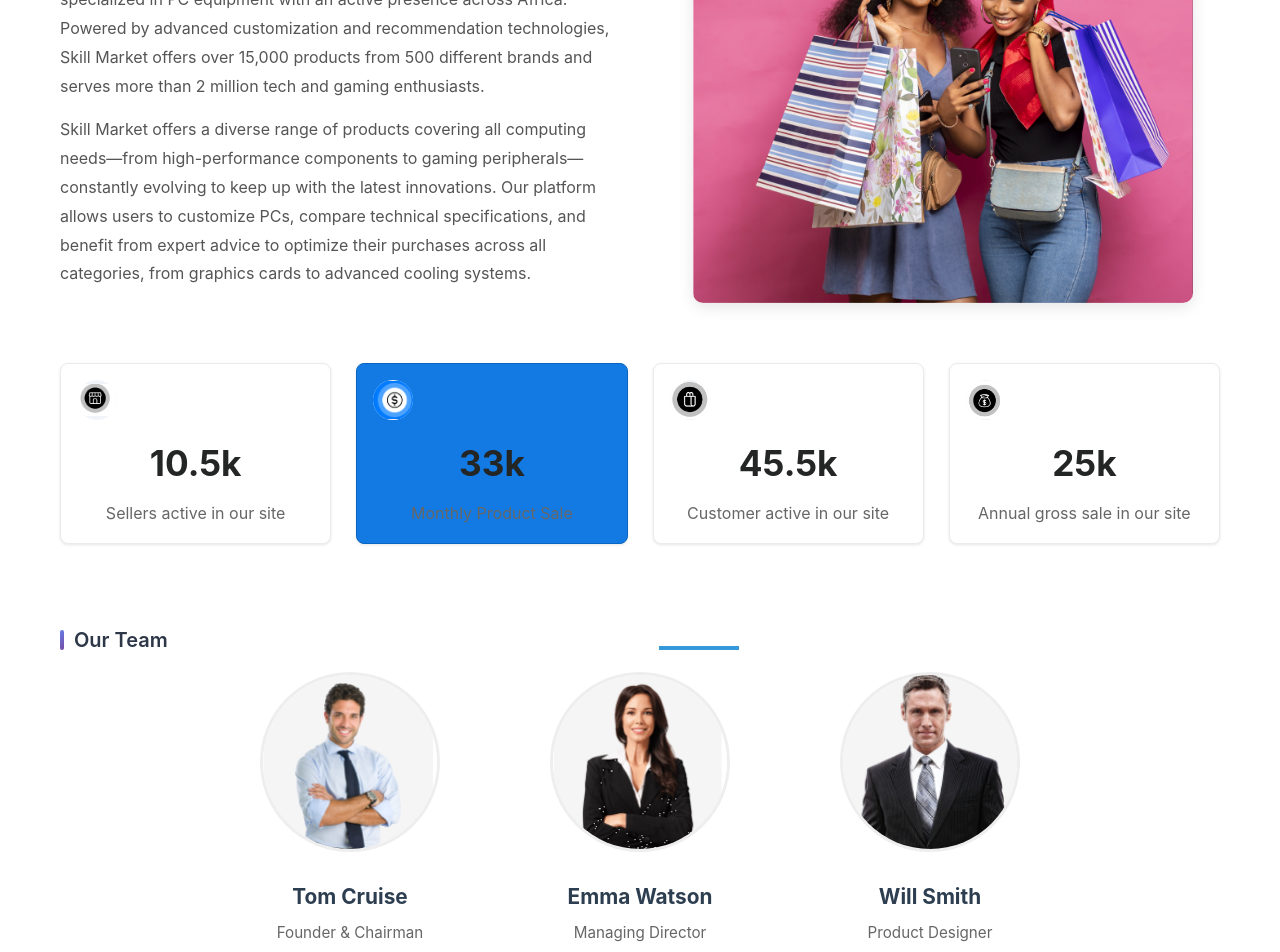
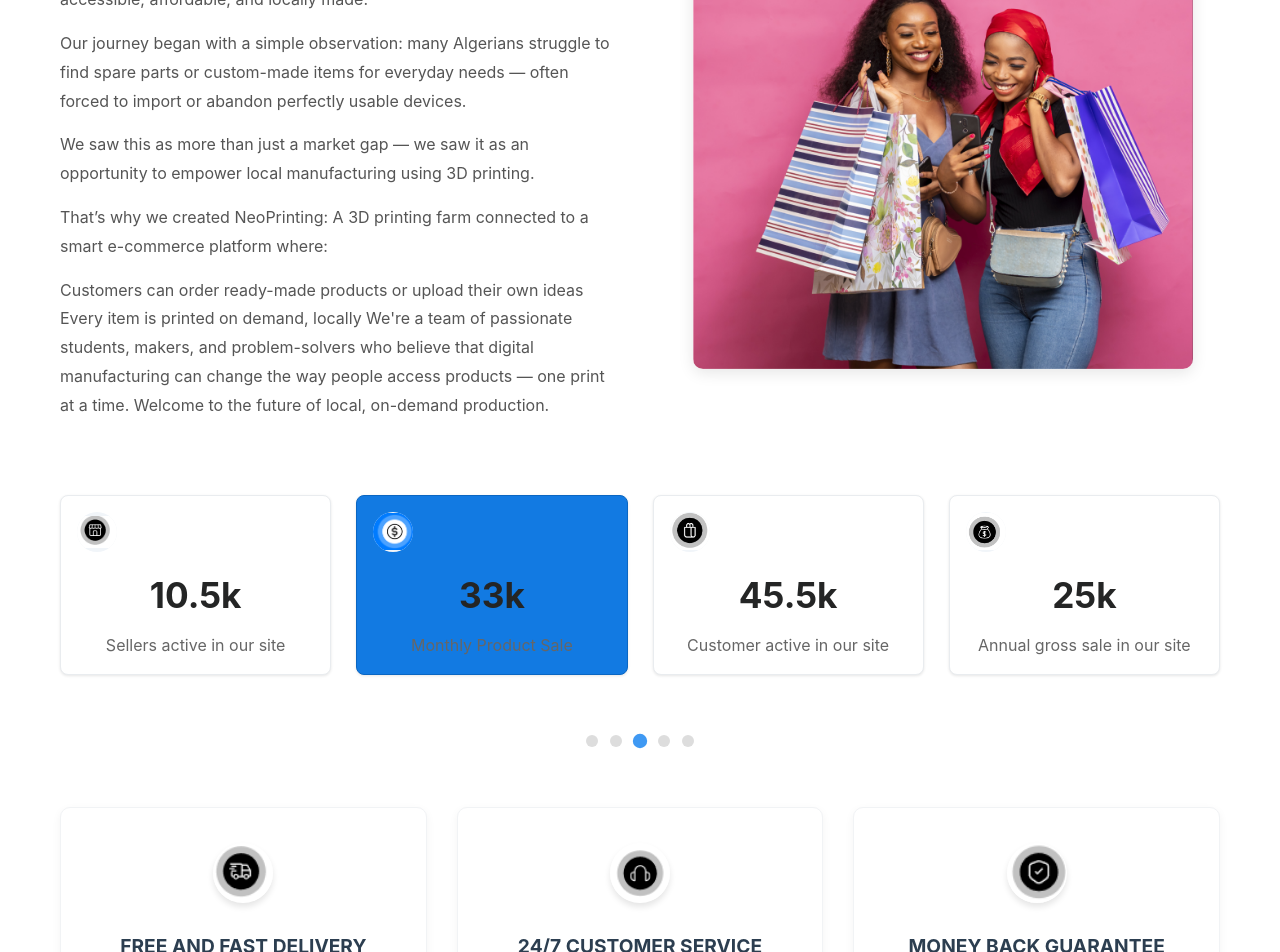
Before and after one commit to latum0/Dj3d, a React (Vite) app: page /about in a window 1280 px wide. Shown: the part 340-1292 px from the top of the page. Built offline with nearby package versions, Linux system fonts and the light colour scheme.

Commit message:
fixed about

```diff
--- a/src/pages/About.jsx
+++ b/src/pages/About.jsx
@@ -23,12 +23,28 @@ export default function About() {
 
             <section className="about-section">
                 <div className="about-content">
-                    <h1 className="about-title">Our Story</h1>
+                    <h1 className="about-title">NeoPrinting</h1>
                     <p>
-                        Launched in 2025, Skill Market is the first e-commerce platform specialized in PC equipment with an active presence across Africa. Powered by advanced customization and recommendation technologies, Skill Market offers over 15,000 products from 500 different brands and serves more than 2 million tech and gaming enthusiasts.
+                        At NeoPrinting, we believe that customized products should be accessible, affordable, and locally made.
                     </p>
                     <p>
-                        Skill Market offers a diverse range of products covering all computing needs—from high-performance components to gaming peripherals—constantly evolving to keep up with the latest innovations. Our platform allows users to customize PCs, compare technical specifications, and benefit from expert advice to optimize their purchases across all categories, from graphics cards to advanced cooling systems.
+                        Our journey began with a simple observation: many Algerians struggle to find spare parts or custom-made items for everyday needs — often forced to import or abandon perfectly usable devices.
+                    </p>
+                    <p>
+                        We saw this as more than just a market gap — we saw it as an opportunity to empower local manufacturing using 3D printing.
+                    </p>
+                    <p>
+                        That’s why we created NeoPrinting:
+                        A 3D printing farm connected to a smart e-commerce platform where:
+                    </p>
+                    <p>
+                        Customers can order ready-made products or upload their own ideas
+
+                        Every item is printed on demand, locally
+
+                        We're a team of passionate students, makers, and problem-solvers who believe that digital manufacturing can change the way people access products — one print at a time.
+
+                        Welcome to the future of local, on-demand production.
                     </p>
                 </div>
 
@@ -64,26 +80,7 @@ export default function About() {
                 </div>
             </section>
 
-            <section className="team-section">
-                <h2 className="section-title">Our Team</h2>
-                <div className="team-grid">
-                    <div className="team-member">
-                        <img src={tom} alt="Tom Cruise" className="member-photo" />
-                        <h3>Tom Cruise</h3>
-                        <p>Founder & Chairman</p>
-                    </div>
-                    <div className="team-member">
-                        <img src={emma} alt="Emma Watson" className="member-photo" />
-                        <h3>Emma Watson</h3>
-                        <p>Managing Director</p>
-                    </div>
-                    <div className="team-member">
-                        <img src={will} alt="Will Smith" className="member-photo" />
-                        <h3>Will Smith</h3>
-                        <p>Product Designer</p>
-                    </div>
-                </div>
-            </section>
+
 
             <div className="carousel-indicators">
                 {['indicator-1', 'indicator-2', 'indicator-3', 'indicator-4', 'indicator-5'].map((id, index) => (
```
